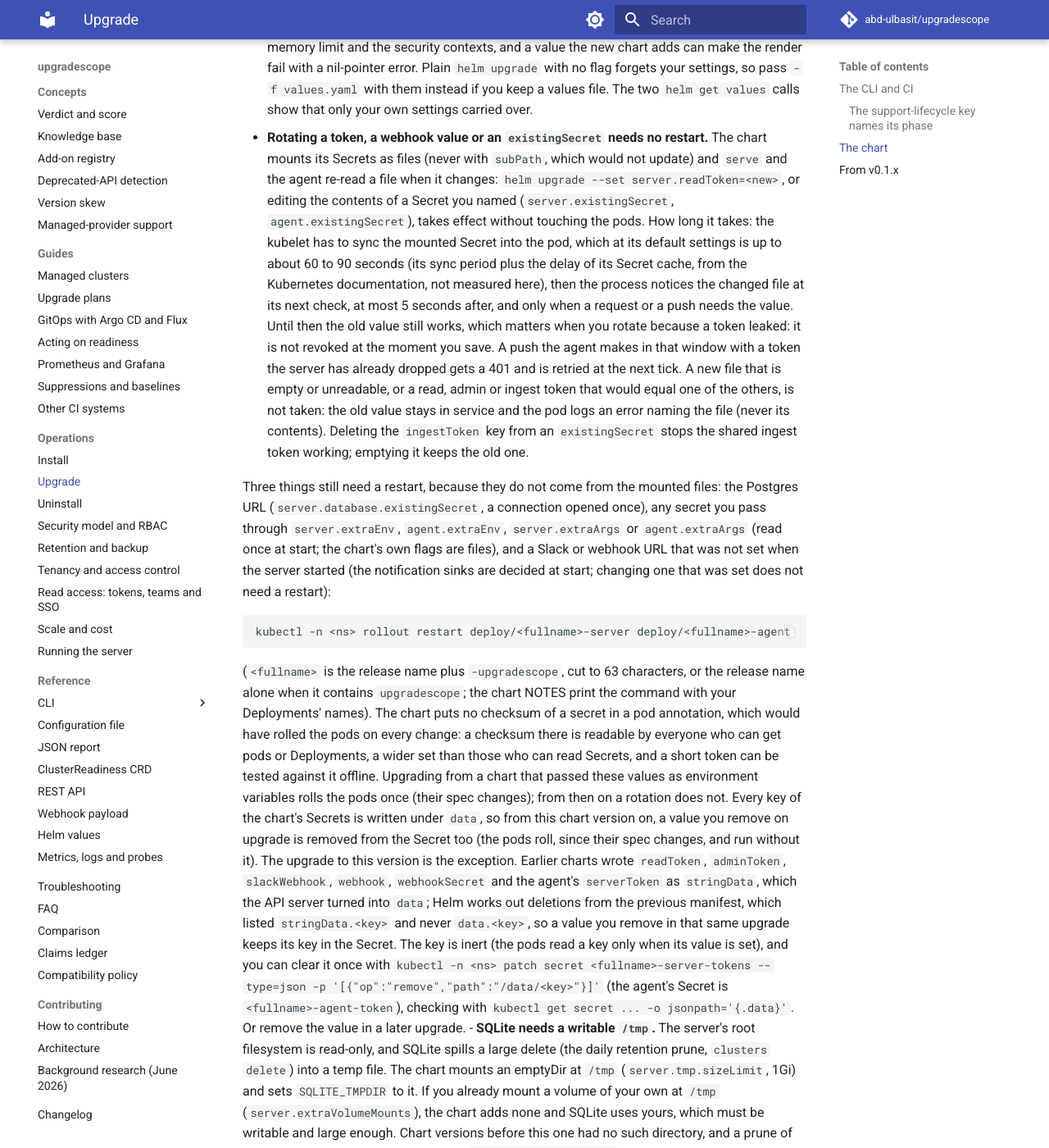
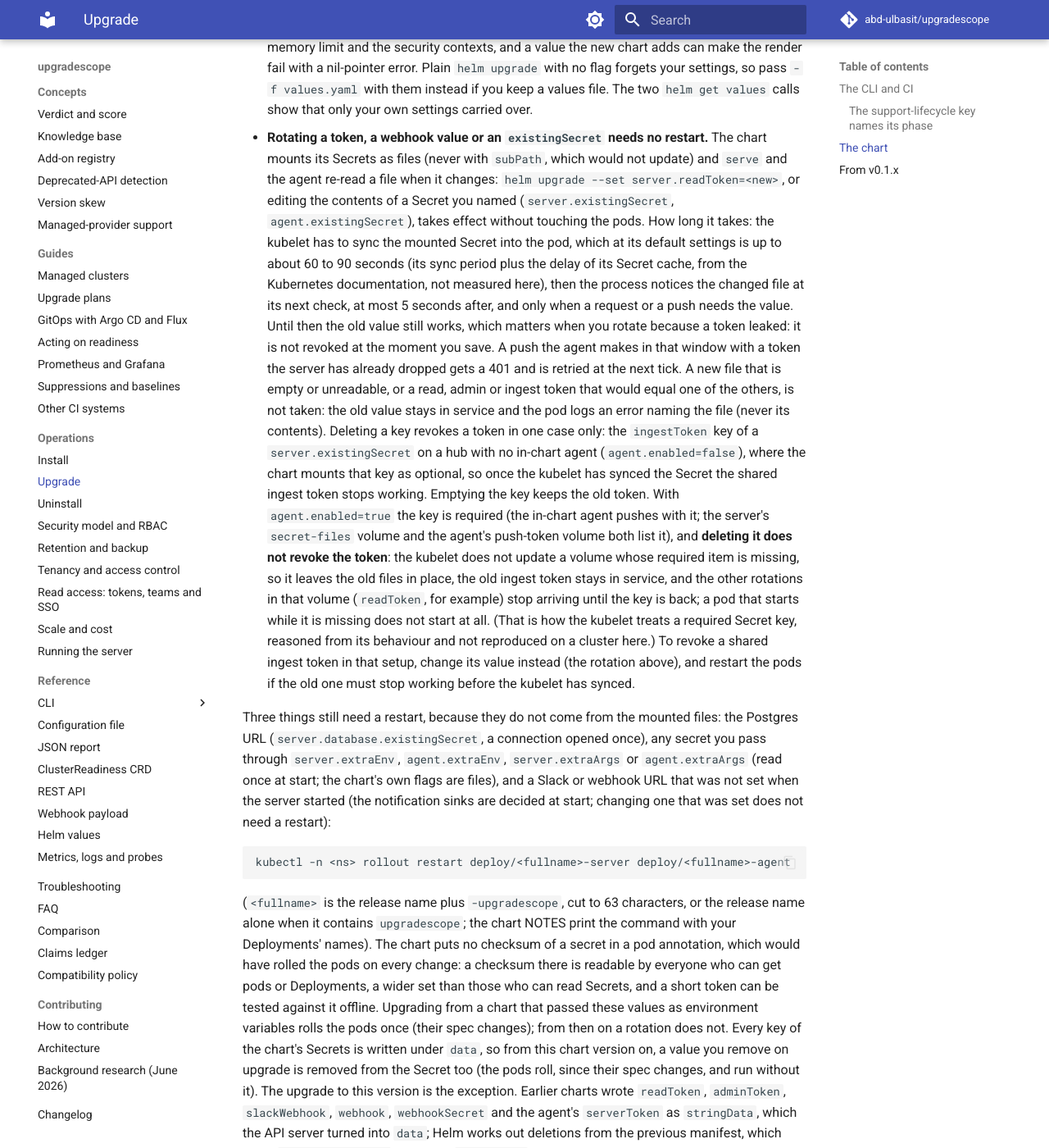
Before and after one commit to abd-ulbasit/upgradescope, an MkDocs documentation site: the page built from docs/operations/upgrade.md, in a window 1280 px wide and 1400 px high, scrolled down 1503 px. Shown: the whole window at 82% size. Built offline with MkDocs 1.6.1 and Material for MkDocs 9.7.7, drawn with Linux system fonts in a browser that asks for light colours; comment, search, counter and statistics services are not loaded; some of the changed text lies outside the part shown.

Commit message:
docs: deleting the ingestToken key revokes only where it is optional; claims
With the in-chart agent the key is required, so deleting it leaves the
kubelet's volume as it was: the old token stays in service and other
rotations in the volume stop arriving. Say so in the upgrade and security
pages and in values.yaml (chart README and helm-values.md regenerated);
test the optional/required split the text relies on. Update SE-21, AG-17
and RB-22.

Refs #255

Co-Authored-By: Claude Fable 5 <noreply@anthropic.com>

```diff
--- a/docs/operations/upgrade.md
+++ b/docs/operations/upgrade.md
@@ -88,8 +88,22 @@ helm get values upgradescope -n upgradescope | diff values-before.yaml -
   tick. A new file that is empty or unreadable, or a read, admin or ingest
   token that would equal one of the others, is not taken: the old value
   stays in service and the pod logs an error naming the file (never its
-  contents). Deleting the `ingestToken` key from an `existingSecret` stops
-  the shared ingest token working; emptying it keeps the old one.
+  contents). Deleting a key revokes a token in one case only: the
+  `ingestToken` key of a `server.existingSecret` on a hub with no in-chart
+  agent (`agent.enabled=false`), where the chart mounts that key as
+  optional, so once the kubelet has synced the Secret the shared ingest
+  token stops working. Emptying the key keeps the old token. With
+  `agent.enabled=true` the key is required (the in-chart agent pushes with
+  it; the server's `secret-files` volume and the agent's push-token volume
+  both list it), and **deleting it does not revoke the token**: the kubelet
+  does not update a volume whose required item is missing, so it leaves the
+  old files in place, the old ingest token stays in service, and the
+  other rotations in that volume (`readToken`, for example) stop arriving
+  until the key is back; a pod that starts while it is missing does not
+  start at all. (That is how the kubelet treats a required Secret key,
+  reasoned from its behaviour and not reproduced on a cluster here.) To revoke a shared ingest token in that
+  setup, change its value instead (the rotation above), and restart the
+  pods if the old one must stop working before the kubelet has synced.
 
   Three things still need a restart, because they do not come from the
   mounted files: the Postgres URL (`server.database.existingSecret`, a
@@ -127,6 +141,18 @@ helm get values upgradescope -n upgradescope | diff values-before.yaml -
   `<fullname>-agent-token`), checking
   with `kubectl get secret ... -o jsonpath='{.data}'`. Or remove the value in
   a later upgrade.
+- **A secret in `extraArgs` beside the chart's file flag no longer
+  renders.** The chart now passes `--read-token-file`, `--admin-token-file`,
+  `--ingest-token-file`, `--slack-webhook-file`, `--webhook-file` and
+  `--webhook-secret-file` to `serve`, and `--server-token-file` to the
+  agent, for every secret it supplies, and each flag excludes its
+  value-carrying twin (`--read-token`, and so on). A chart that passed the
+  secret in an environment variable let a flag in `server.extraArgs` or
+  `agent.extraArgs` win; this one stops the render with a message naming the
+  flag, instead of a pod that exits at start. Remove the argument and set the
+  value the chart way (`server.readToken` and its siblings, `agent.serverToken`,
+  or the key of an `existingSecret`). A flag for a secret the chart does not
+  supply (no `server.readToken`, say) stays yours.
 - **SQLite needs a writable `/tmp`.** The server's root filesystem is
   read-only, and SQLite spills a large delete (the daily retention prune,
   `clusters delete`) into a temp file. The chart mounts an emptyDir at
```
Also changed, not shown: deploy/chart/README.md (+1 -1 lines), docs/claims.md (+3 -3 lines), docs/operations/security-model-and-rbac.md (+10 -3 lines), docs/reference/helm-values.md (+1 -1 lines), 2 other files.
